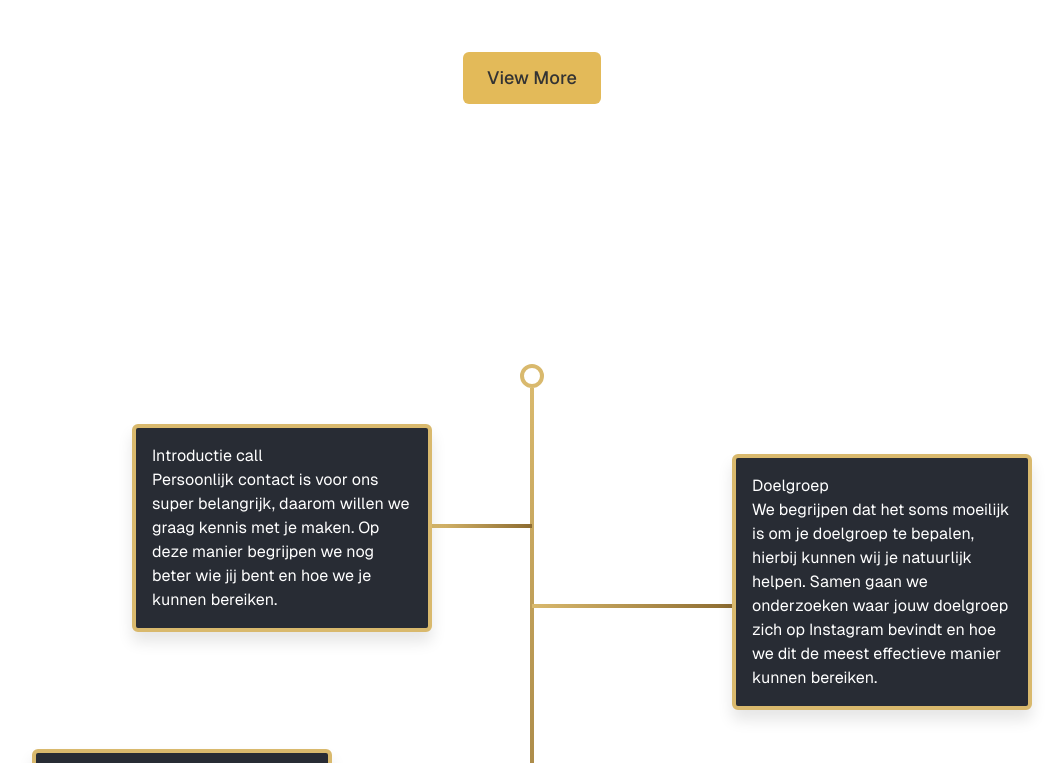
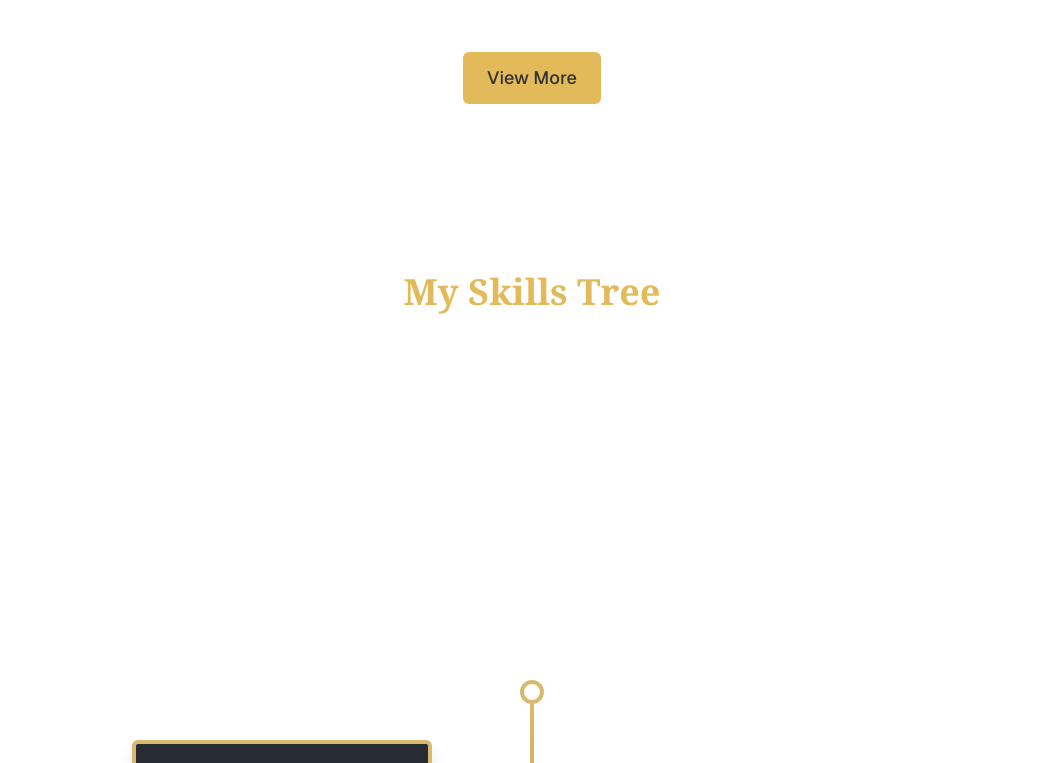
Before and after one commit to YohReg10/Portfolio, a Next.js app: page / in a window 1280 px wide. Shown: the part 3300-4063 px from the top of the page, without its empty margins (108-1171 px from the left). Built offline with nearby package versions, Linux system fonts and the light colour scheme; a web font is replaced by a local one.

Commit message:
organized boxs in the tree

```diff
--- a/app/components/SectionProjects.tsx
+++ b/app/components/SectionProjects.tsx
@@ -85,14 +85,11 @@ export const SectionProjects = () => {
                 </div>
 
             ))}
-
             <div className="text-center mt-8">
                 <Link href="/more-projects" className="inline-block text-[#333333] dark:text-[#f5f5dc] bg-[#e3ba59] px-6 py-3 rounded-md text-lg font-medium hover:bg-[#e3ba59] transition-all">
                     View More
                 </Link>
             </div>
-
-
         </Section>
     );
 };
--- a/app/components/SkillsTree.tsx
+++ b/app/components/SkillsTree.tsx
@@ -1,8 +1,13 @@
 import React from 'react';
 import '../tree.css';
+import { Section } from './section';
 
 export const SkillsTree = () => {
   return (
+    <Section className="flex flex-col gap-12 p-5 rounded-lg mt-32 mx-auto w-[92%]">
+            <h1 className=" font-serif text-4xl font-bold text-center text-[#e3ba59] dark:text-[#d9b96d] mb-20">
+            My Skills Tree
+            </h1>
       <div className="skillsTreeWrapper">
         <div className="skillsTreeContainer">
           {/* Racine */}
@@ -14,9 +19,10 @@ export const SkillsTree = () => {
           {/* Branche 1 + boîte */}
           <div className="skillsBranchLeft1">
             <div className="skillsBoxLeft1">
-            <h3>Introductie call</h3>
+              <h3>Front-end & UI</h3>
               <p className="skillsBoxText">
-              Persoonlijk contact is voor ons super belangrijk, daarom willen we graag kennis met je maken. Op deze manier begrijpen we nog beter wie jij bent en hoe we je kunnen bereiken.
+                Je conçois des interfaces modernes avec React et Next.js, en mettant l'accent sur un design responsive et fluide.
+                Les animations et l'accessibilité font partie de mes priorités pour offrir une expérience utilisateur claire et agréable.
               </p>
             </div>
           </div>
@@ -52,5 +58,6 @@ export const SkillsTree = () => {
           </div>
         </div>
       </div>
+  </Section>
   );
 };
```
Lines whose indentation alone changed are shown as unchanged.
